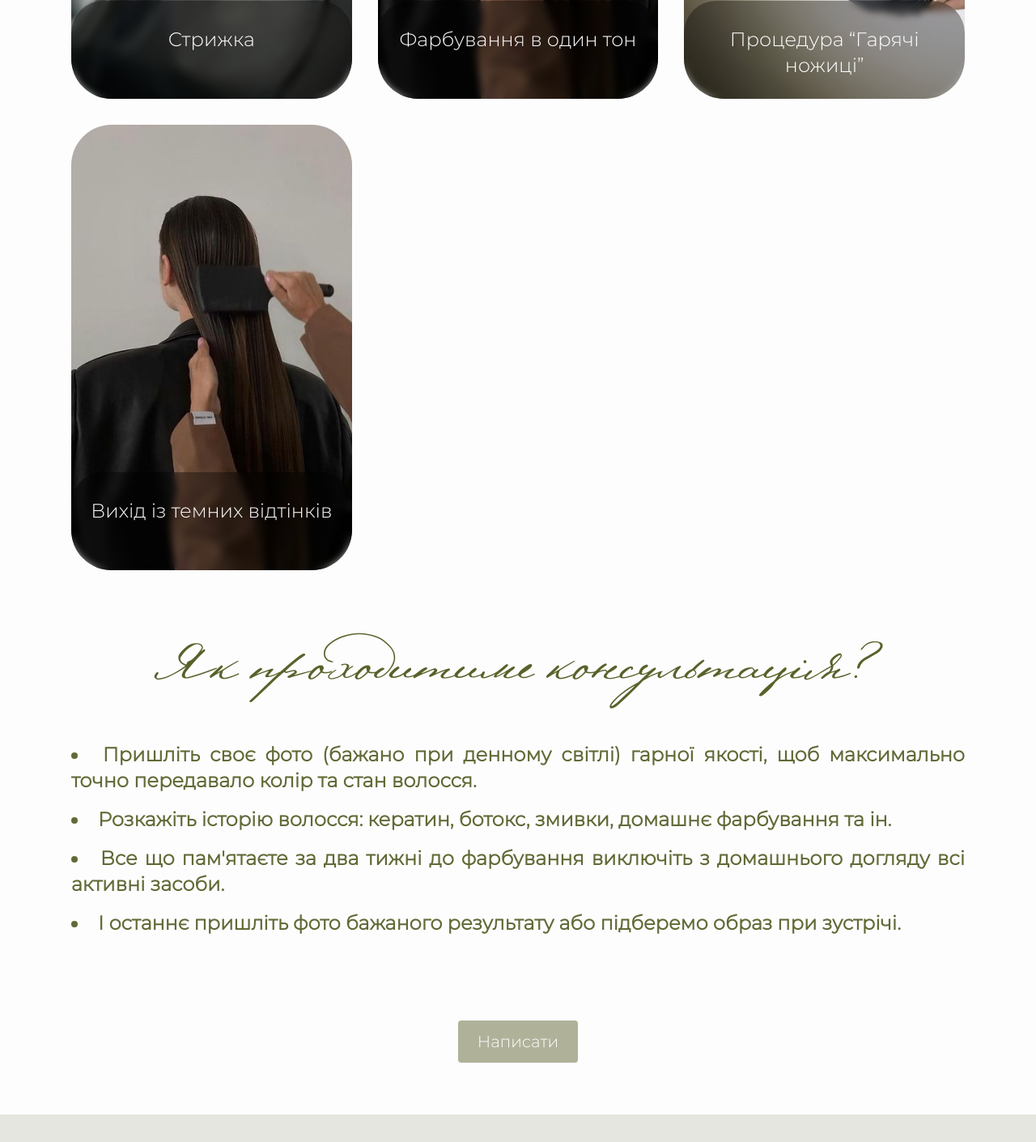
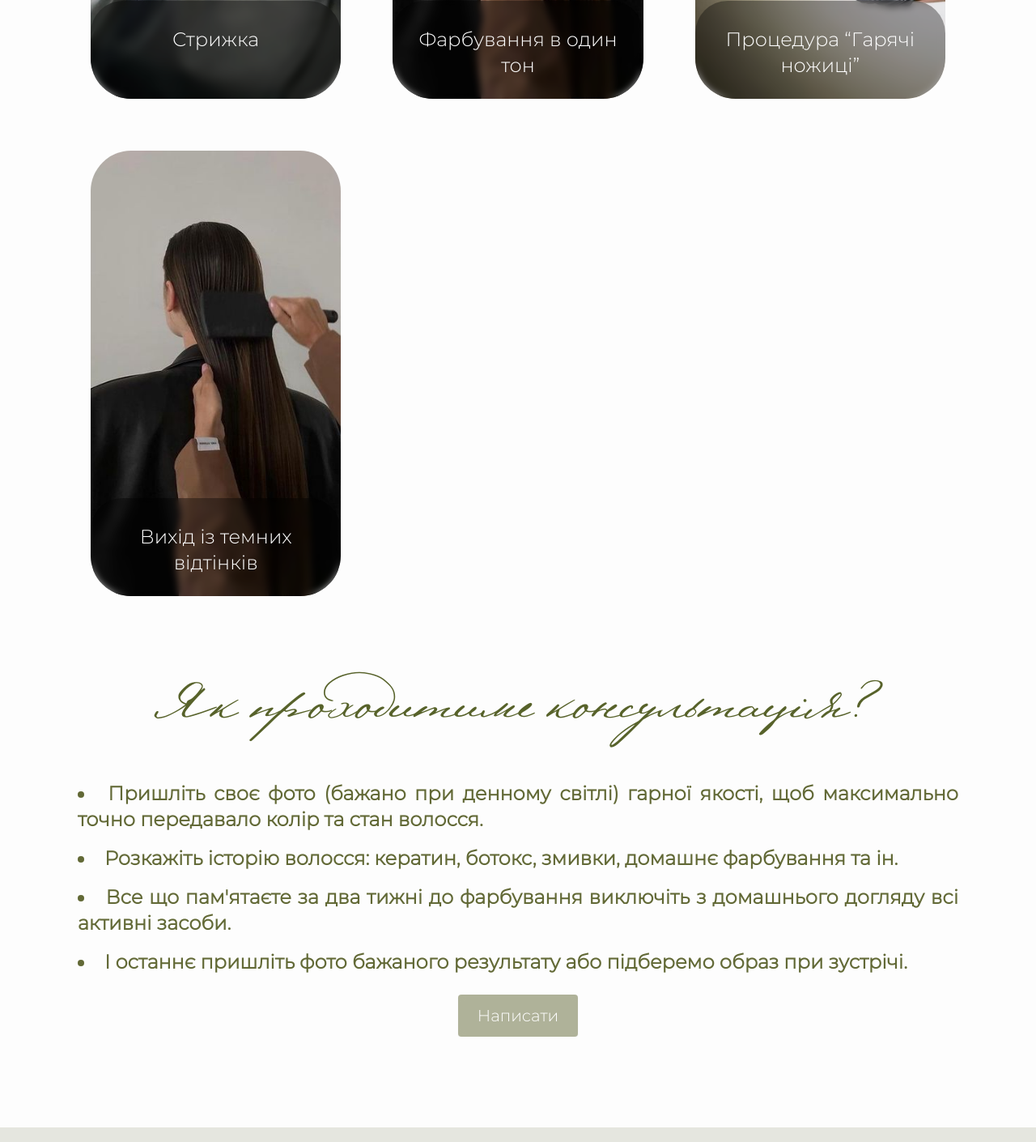
Before and after one commit to Shiro-Kon/Takosta, a React (Create React App) app: page /services in a window 1280 px wide. Shown: the part 1330-2740 px from the top of the page at 81% size. Built offline with nearby package versions, Linux system fonts and the light colour scheme.

Commit message:
changed the indent size on the services page

```diff
--- a/src/Component/ServicesPage/ServicCard.tsx
+++ b/src/Component/ServicesPage/ServicCard.tsx
@@ -22,9 +22,9 @@ const ServiceCard: React.FC<ServiceCardProps> = ({ service }) => {
   };
 
   return (
-    <AnimatedElement direction="up" delay={0.6}>
+    <AnimatedElement direction="up" delay={0.6} className='overflow-hidden p-4'>
       <motion.div
-        className='container mx-auto'
+        className='container mx-auto overflow-hidden '
         whileHover={{ scale: 1.05 }}
         whileTap={{ scale: 0.95 }}
         onMouseEnter={handleMouseEnter}
--- a/src/Page/ServicesPage.tsx
+++ b/src/Page/ServicesPage.tsx
@@ -11,9 +11,9 @@ import AnimatedElement from '../Component/AnimatedElement/AnimatedElement';
 const ServicesPage: React.FC = () => {
 
   return (
-    <div className="container mx-auto py-6 md:py-16 flex justify-center min-h-screen text-olive-drab break-words">
-      <div className="md:w-[90%] mx-auto">
-      <div className="container mx-auto px-6 py-24">
+    <div className="container mx-auto my-20 md:my-28 px-4 md:px-6 lg:px-8 xl:max-w-6xl xxl:max-w-7xl min-h-screen overflow-hidden ">
+
+      <div className="container mx-auto ">
       <AnimatedElement
             direction="right"
             delay={0.4}>
@@ -41,7 +41,7 @@ const ServicesPage: React.FC = () => {
             direction="right"
             delay={0.8}>
         <motion.button
-          className="mt-2 bg-olive-drab/50 backdrop-blur-sm text-white font-light py-3 px-6 rounded text-lg md:text-sm lg:text-xl xl:text-xl xxl:text-3xl shadow-sm mx-auto block hover:bg-olive-drab/60 active:scale-95 transition duration-200 ease-out"
+          className="mt-6 bg-olive-drab/50 backdrop-blur-sm text-white font-light py-3 px-6 rounded text-lg md:text-sm lg:text-xl xl:text-xl xxl:text-3xl shadow-sm mx-auto block hover:bg-olive-drab/60 active:scale-95 transition duration-200 ease-out"
           whileHover={{ scale: 1.05 }}
           whileTap={{ scale: 0.95 }}
         >
@@ -51,7 +51,7 @@ const ServicesPage: React.FC = () => {
       </div>
 
 
-    </div>
+
   );
 };
 
```
